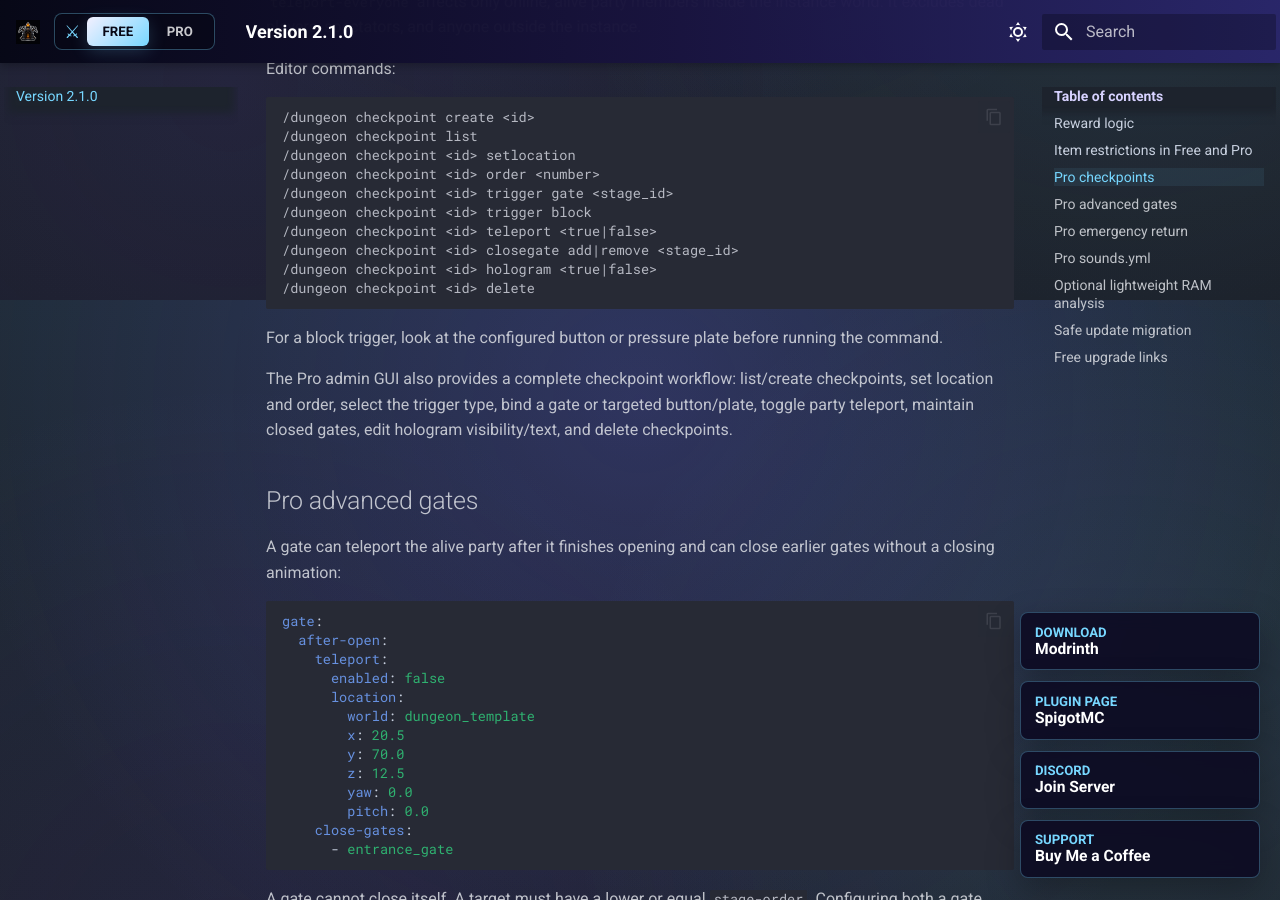
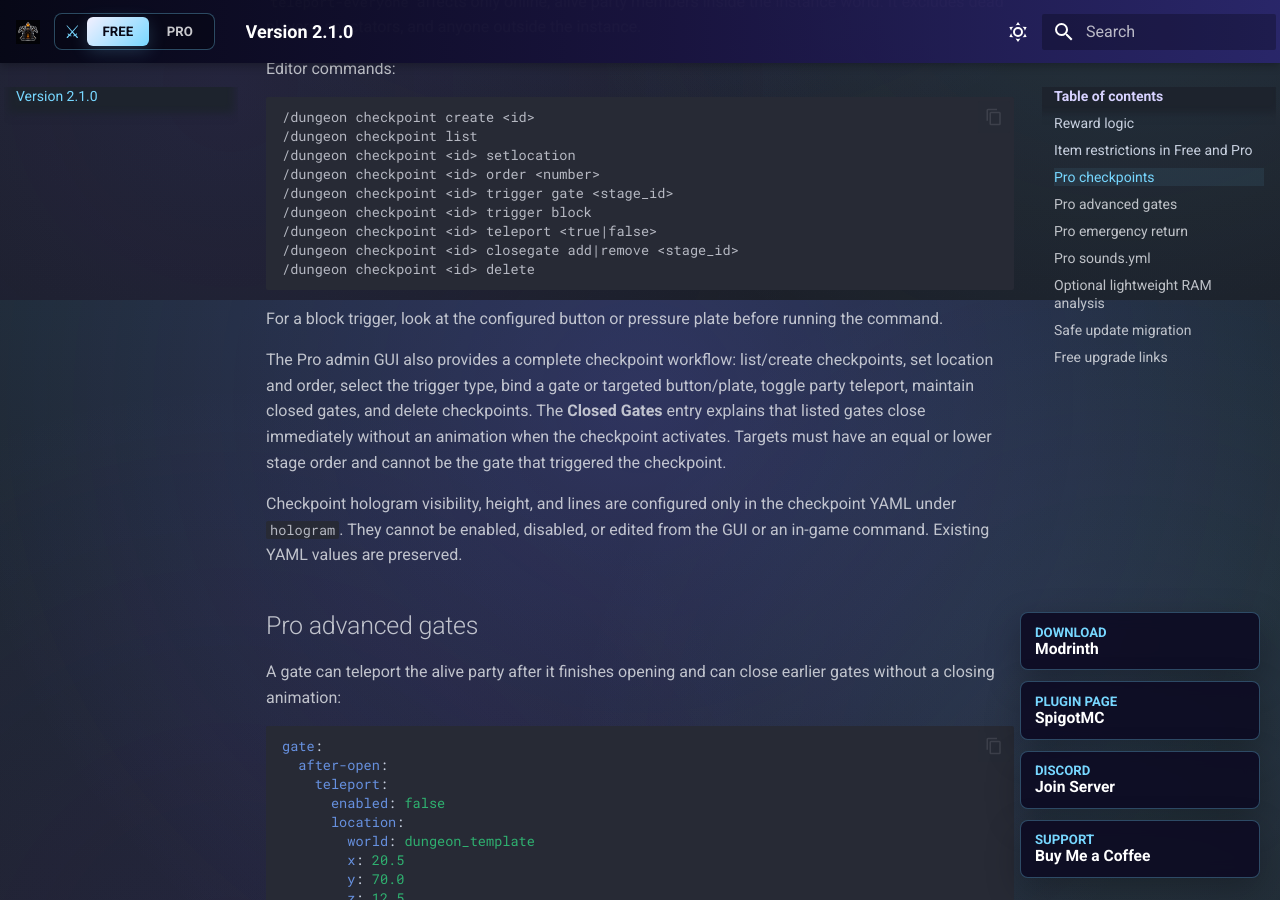
Before and after one commit to wertPL/InstancedDungeons-Docs, an MkDocs documentation site: the page built from docs/version-2.1.md, in a window 1280 px wide and 900 px high, scrolled down 2400 px. Built offline with MkDocs 1.6.1 and Material for MkDocs 9.7.7, drawn with Linux system fonts in a browser that asks for light colours.

Commit message:
Clarify checkpoint gate actions and hologram config

````diff
--- a/docs/version-2.1.md
+++ b/docs/version-2.1.md
@@ -94,13 +94,14 @@ Editor commands:
 /dungeon checkpoint <id> trigger block
 /dungeon checkpoint <id> teleport <true|false>
 /dungeon checkpoint <id> closegate add|remove <stage_id>
-/dungeon checkpoint <id> hologram <true|false>
 /dungeon checkpoint <id> delete
 ```
 
 For a block trigger, look at the configured button or pressure plate before running the command.
 
-The Pro admin GUI also provides a complete checkpoint workflow: list/create checkpoints, set location and order, select the trigger type, bind a gate or targeted button/plate, toggle party teleport, maintain closed gates, edit hologram visibility/text, and delete checkpoints.
+The Pro admin GUI also provides a complete checkpoint workflow: list/create checkpoints, set location and order, select the trigger type, bind a gate or targeted button/plate, toggle party teleport, maintain closed gates, and delete checkpoints. The **Closed Gates** entry explains that listed gates close immediately without an animation when the checkpoint activates. Targets must have an equal or lower stage order and cannot be the gate that triggered the checkpoint.
+
+Checkpoint hologram visibility, height, and lines are configured only in the checkpoint YAML under `hologram`. They cannot be enabled, disabled, or edited from the GUI or an in-game command. Existing YAML values are preserved.
 
 ## Pro advanced gates
 
````
Also changed, not shown: docs/pro/stages.md (+2 -0 lines).
